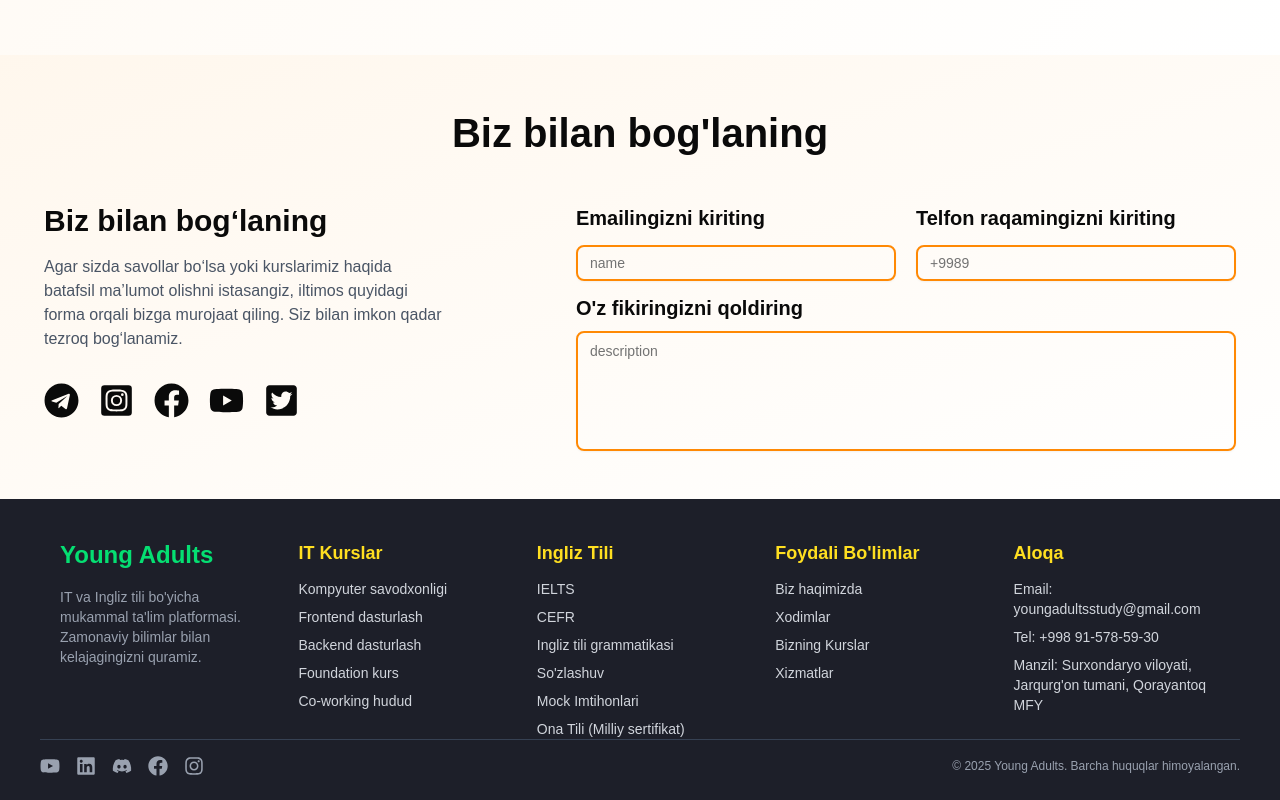
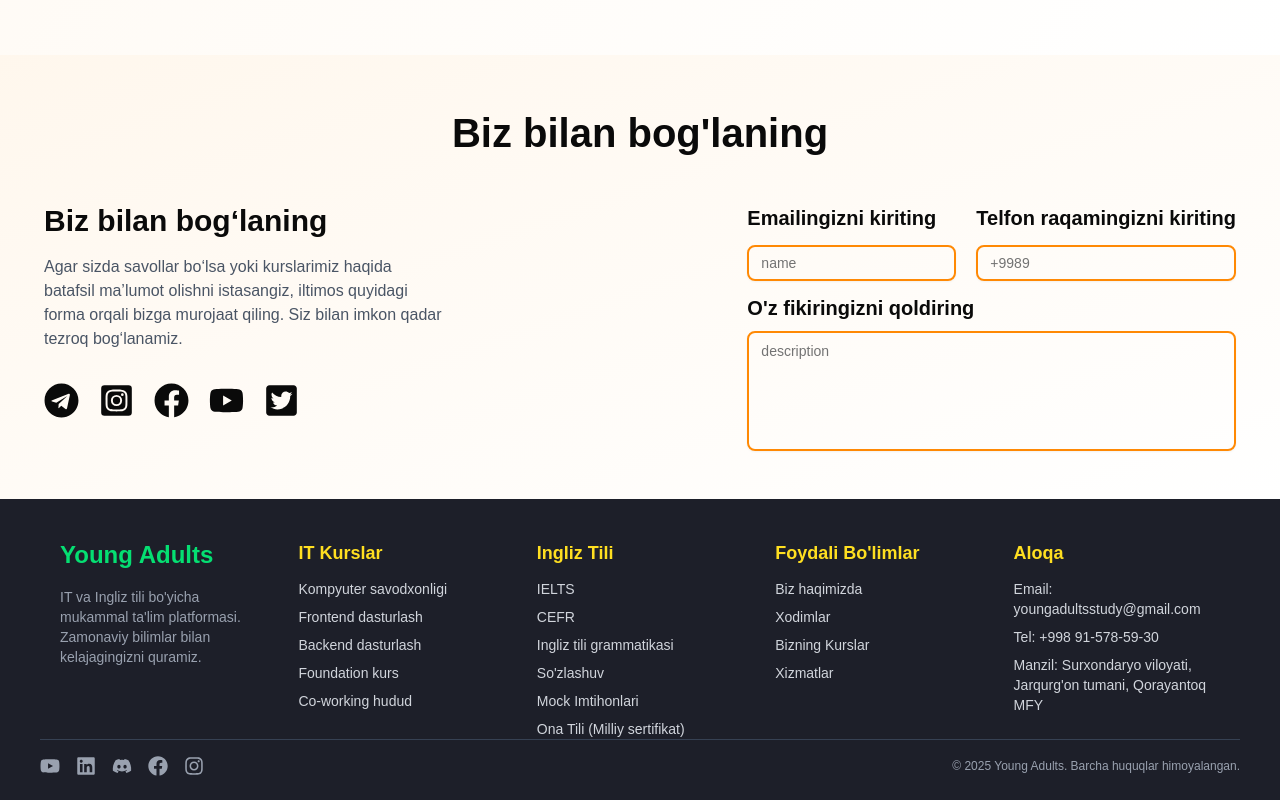
Before and after one commit to odilbekjon/young-adults, a React (Vite) app: page / in a window 1280 px wide. Shown: the part 7721-8521 px from the top of the page. Built offline with nearby package versions, Linux system fonts and the light colour scheme.

Commit message:
add changes

```diff
--- a/src/components/Contact/Contact.tsx
+++ b/src/components/Contact/Contact.tsx
@@ -14,7 +14,7 @@ export const Contact = () => (
     <div className="container">
         <h1 className="text-center text-[40px] font-bold">Biz bilan bog'laning</h1>
 
-        <div className="flex justify-between mt-10">
+        <div className="flex flex-wrap justify-between mt-10 ">
             <div className="left">
                 <h2 className="text-3xl font-bold mb-4">
                 Biz bilan bog‘laning
@@ -32,20 +32,20 @@ export const Contact = () => (
                 <FaTwitterSquare size={35} />
             </div>
             </div>
-            <div className="right">
-                <div className="flex gap-5">
-                    <div className="flex flex-col ">
+            <div className="right lg:mt-0 mt-10">
+                <div className="flex flex-wrap gap-5">
+                    <div className="flex flex-col">
                         <Label className="text-[20px] font-bold" htmlFor="email">Emailingizni kiriting</Label>
-                        <Input id="name" className="w-80 border-2 border-solid border-orange-400 mt-3" placeholder="name" />
+                        <Input id="name" className="w-full border-2 border-solid border-orange-400 mt-3" placeholder="name" />
                     </div>
-                     <div className="flex flex-col ">
+                     <div className="flex flex-col">
                         <Label className="text-[20px] font-bold"  htmlFor="email">Telfon raqamingizni kiriting</Label>
-                        <Input id="name" className="w-80 border-2 border-solid border-orange-400 mt-3" placeholder="+9989" />
+                        <Input id="name" className="w-full border-2 border-solid border-orange-400 mt-3" placeholder="+9989" />
                     </div>
                 </div>
                 <div className="mt-3">
                     <Label className="text-[20px] font-bold"  htmlFor="email">O'z fikiringizni qoldiring</Label>
-                    <Textarea  className="border-2 border-solid border-orange-400 h-30 mt-2 resize-none" placeholder="description" />
+                    <Textarea  className=" border-2 border-solid border-orange-400 h-30 mt-2 resize-none" placeholder="description" />
                 </div>
             </div>
         </div>
```
